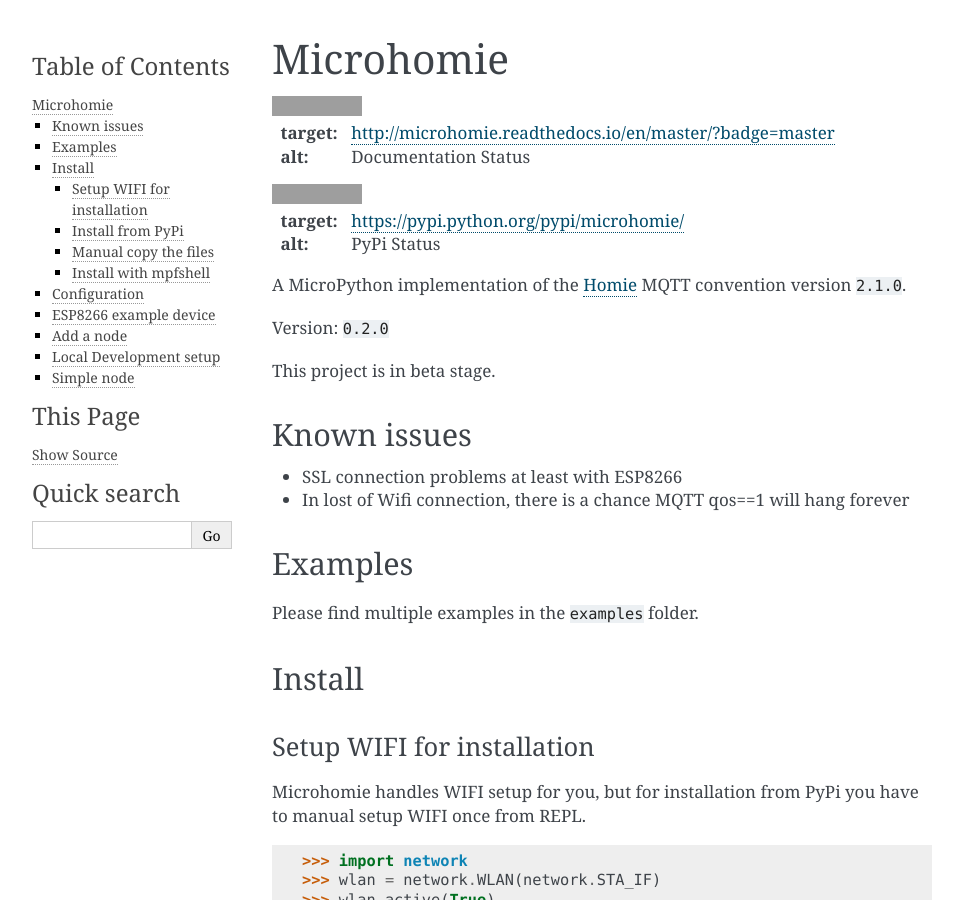
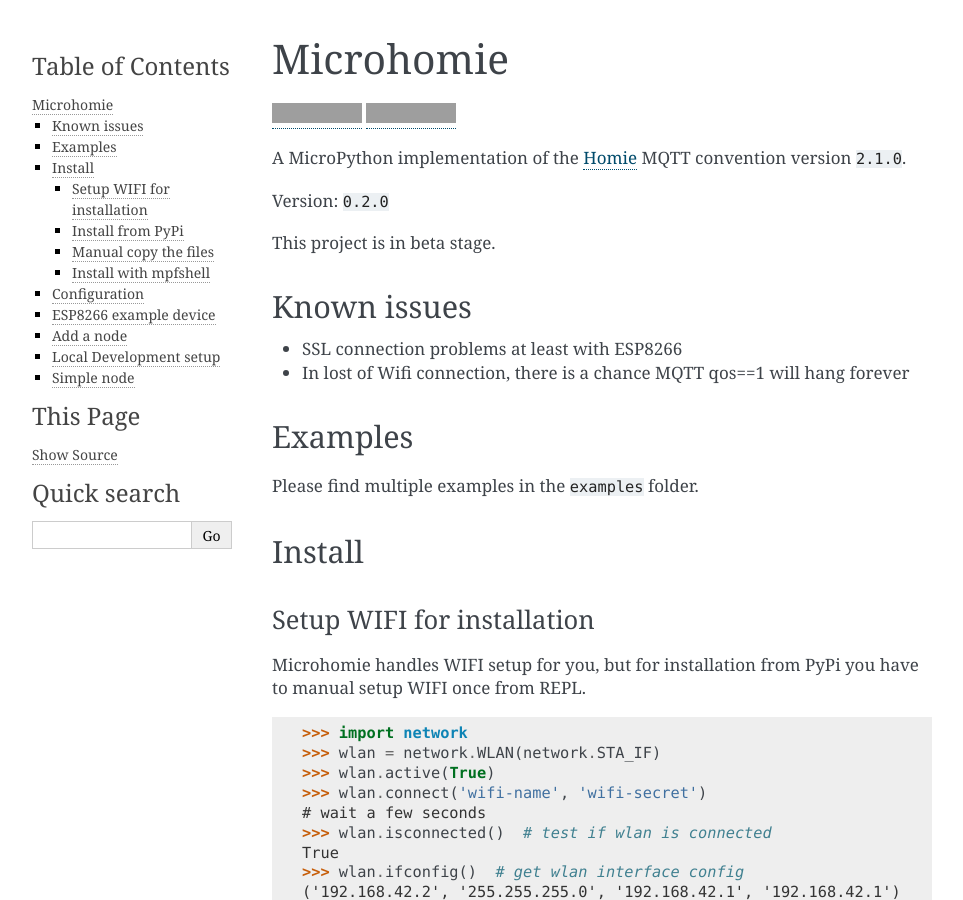
Before and after one commit to microhomie/microhomie, a Sphinx documentation site: the page built from docs/index.rst, in a window 1280 px wide and 900 px high. Shown: the whole window, without its empty margins (148-1111 px from the left). Built offline with Sphinx 7.4.7, drawn with Linux system fonts in a browser that asks for light colours; some of the changed lines change nothing that is shown; some of the changed text lies outside the part shown; grey boxes are pictures that could not be loaded.

Commit message:
badge update

```diff
--- a/README.rst
+++ b/README.rst
@@ -2,13 +2,7 @@
 Microhomie
 ==========
 
-.. image:: https://readthedocs.org/projects/microhomie/badge/?version=master
-:target: http://microhomie.readthedocs.io/en/master/?badge=master
-:alt: Documentation Status
-
-.. image:: https://img.shields.io/pypi/v/microhomie.svg
-:target: https://pypi.python.org/pypi/microhomie/
-:alt: PyPi Status
+|build-status| |pypi|
 
 
 A MicroPython implementation of the `Homie <https://github.com/marvinroger/homie>`_ MQTT convention version ``2.1.0``.
@@ -162,3 +156,14 @@
         n.value = utime.time()
         print(n)
         utime.sleep(1)
+
+
+
+
+.. |build-status| image:: https://readthedocs.org/projects/microhomie/badge/?version=master
+    :target: http://microhomie.readthedocs.io/en/master/?badge=master
+    :alt: Documentation Status
+
+.. |pypi| image:: https://img.shields.io/pypi/v/microhomie.svg
+    :target: https://pypi.python.org/pypi/microhomie/
+    :alt: PyPi Status
--- a/docs/index.rst
+++ b/docs/index.rst
@@ -4,12 +4,3 @@
    contain the root `toctree` directive.
 
 .. include:: ../README.rst
-
-
-
-Indices and tables
-==================
-
-* :ref:`genindex`
-* :ref:`modindex`
-* :ref:`search`
```
